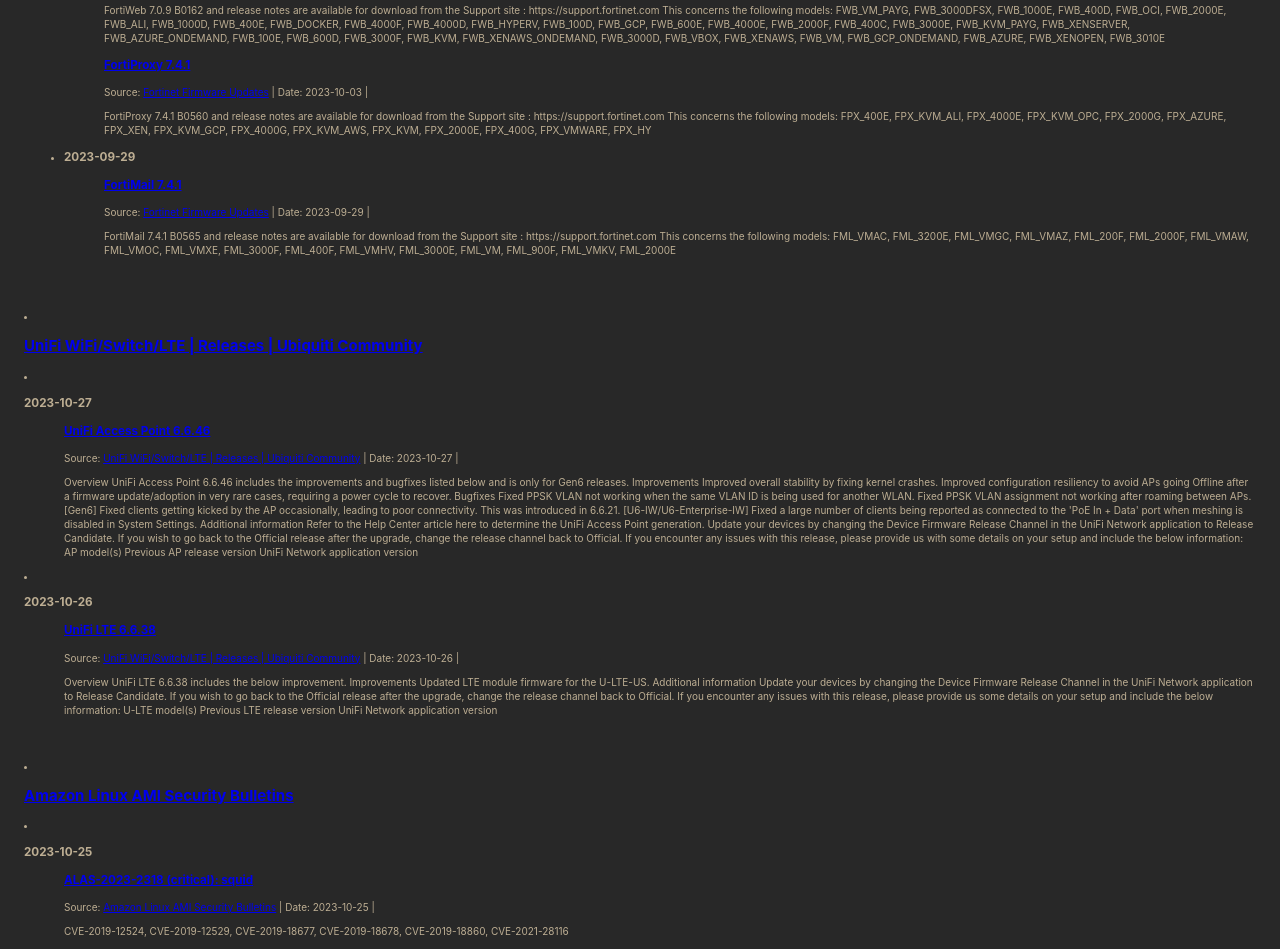
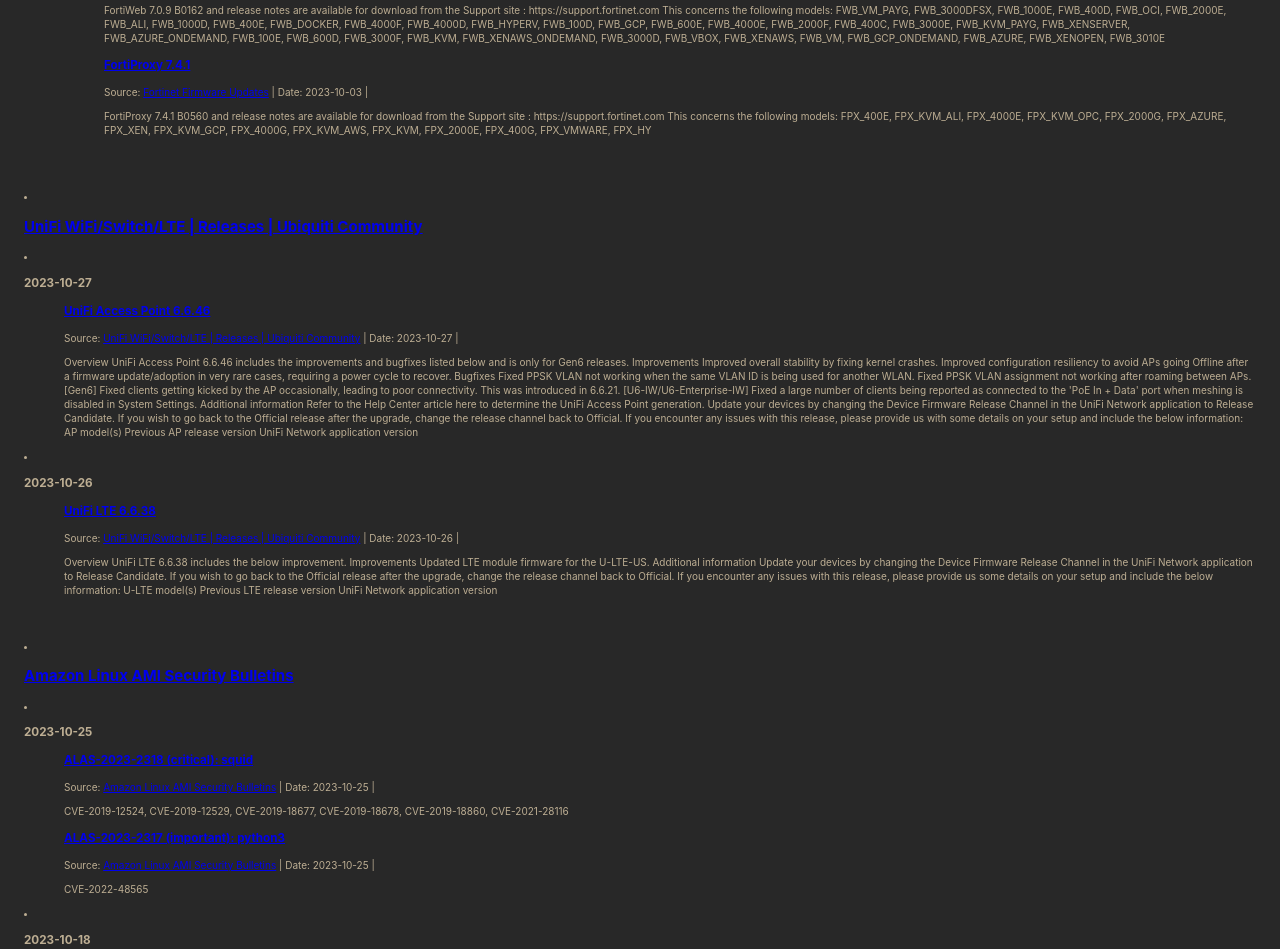
Before and after one commit to dosweiler/RssFeed, a plain HTML site: page index.html in a window 1280 px wide. Shown: the part 2725-3674 px from the top of the page. Drawn offline with Linux system fonts and the light colour scheme.

Commit message:
deploy: d59bdff06b9e160b89e10a5268d02194092a05b6

```diff
--- a/index.html
+++ b/index.html
@@ -544,32 +544,6 @@
 FPX_XEN, FPX_KVM_GCP, FPX_4000G,
 FPX_KVM_AWS, FPX_KVM, FPX_2000E,
 FPX_400G, FPX_VMWARE, FPX_HY</p>
-              </details>
-            </article>
-
-          </section>
-        </li>
-
-        <li>
-      <section>
-      <h1>2023-09-29</h1>
-
-      <ul>
-
-            <article>
-                <h3><a href=https://support.fortinet.com/EndUser/FirmwareImages.aspx>FortiMail 7.4.1</a></h3>
-                <div>
-                  <span>Source: <a href=http://support.fortinet.com/>Fortinet Firmware Updates</a></span> |
-                  <span>Date: <time>2023-09-29</time></span> |
-                </div>
-                <p>FortiMail 7.4.1 B0565 and release notes are available for download from the Support site : https://support.fortinet.com
-This concerns the following models:
-FML_VMAC, FML_3200E, FML_VMGC,
-FML_VMAZ, FML_200F, FML_2000F,
-FML_VMAW, FML_VMOC, FML_VMXE,
-FML_3000F, FML_400F, FML_VMHV,
-FML_3000E, FML_VM, FML_900F,
-FML_VMKV, FML_2000E</p>
               </details>
             </article>
 
```
Also changed, not shown: cache.json (+0 -10 lines), 1 other file.
